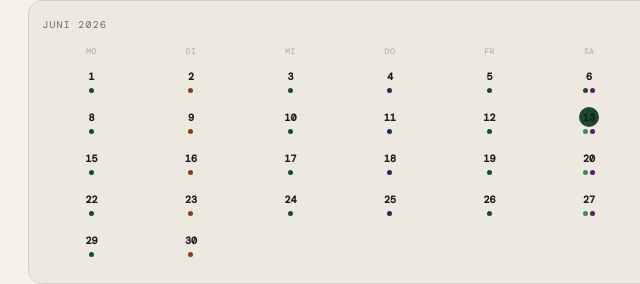
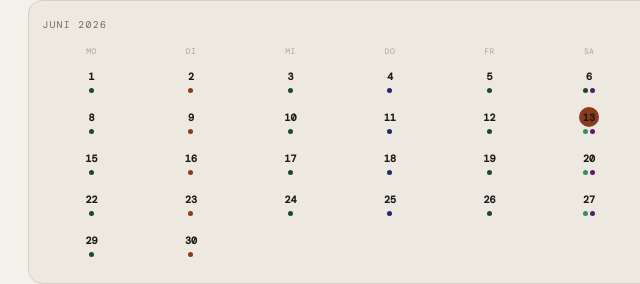
Before and after one commit to derbsq/training-hub, a plain HTML site: page index.html in a window 1280 px wide. Shown: the part 108-392 px from the top of the page, 250-890 px from the left. Drawn offline with nearby package versions, Linux system fonts and the light colour scheme; no server answers.

Commit message:
Fix calendar panel destroyed by async weather fetch; change today highlight to red
- Replace renderDash() call in loadWeatherWeek() with updateWeekWxCols() to
  avoid wiping the open calendar panel when weather data arrives asynchronously
- Add data-ds attribute to .wk-col elements so updateWeekWxCols() can target them
- Reset selCalDate at the start of renderDash() to prevent stale toggle state
- Change today circle color from --swim (green) to --dA (red)

Co-Authored-By: Claude Sonnet 4.6 <noreply@anthropic.com>

```diff
--- a/index.html
+++ b/index.html
@@ -72,7 +72,7 @@ main{padding-top:.5rem}
 .cal-day{display:flex;flex-direction:column;align-items:center;padding:3px 1px 5px;border-radius:7px;cursor:default;min-height:40px;transition:background .1s;position:relative}
 .cal-day.has-s{cursor:pointer}
 .cal-day.has-s:active{background:var(--surf2)}
-.cal-day.today .cal-dn-w{background:var(--swim);color:#fff;border-radius:50%;width:20px;height:20px;display:flex;align-items:center;justify-content:center}
+.cal-day.today .cal-dn-w{background:var(--dA);color:#fff;border-radius:50%;width:20px;height:20px;display:flex;align-items:center;justify-content:center}
 .cal-dn{font-family:var(--mono);font-size:.63rem;color:var(--faint)}
 .cal-day.has-s .cal-dn{color:var(--ink);font-weight:700}
 .cal-dn-w{display:flex;align-items:center;justify-content:center;width:20px;height:20px}
@@ -1364,6 +1364,7 @@ function buildDryCard(sess,ds,id){
 // ─── DASHBOARD ───────────────────────────────────────────────
 let selCalDate=null;
 function renderDash(){
+ selCalDate=null;
  const v=el('v-dash');
  if(!v)return;
  const today=TODAY_STR;
@@ -1431,7 +1432,7 @@ function renderDash(){
     }
    });
   }
-  wxCols+=`<div class="wk-col${isToday?' wk-today':''}${isPast?' wk-past':''}">
+  wxCols+=`<div class="wk-col${isToday?' wk-today':''}${isPast?' wk-past':''}" data-ds="${ds}">
    <div class="wk-col-dow">${wd}</div>
    <div class="wk-col-d">${dm}</div>
    ${wxIcon?`<div class="wk-wx-icon">${wxIcon}</div>`:'<div class="wk-wx-icon" style="height:.92rem"></div>'}
@@ -1570,9 +1571,9 @@ async function loadWeatherWeek(){
     wxEl.innerHTML=`<span class="wx-icon">${icon}</span><div><div class="wx-main">${Math.round(c.temperature)}°C</div><div class="wx-sub">${wmoDesc(c.weathercode)} · ${Math.round(c.windspeed)} km/h</div></div><div class="wx-right">Zürich<br>${new Date().toLocaleTimeString('de-CH',{hour:'2-digit',minute:'2-digit'})}</div>`;
    }
   }
-  // Re-render week columns with weather
+  // Update week columns with weather (targeted, preserves open calendar panel)
   const wcEl=el('v-dash')?.querySelector('.wk-combined');
-  if(wcEl)renderDash();
+  if(wcEl)updateWeekWxCols();
  }catch(e){console.log('Weather fail:',e.message);}
  // Limmat data for Letten
  loadLettenData();
```
